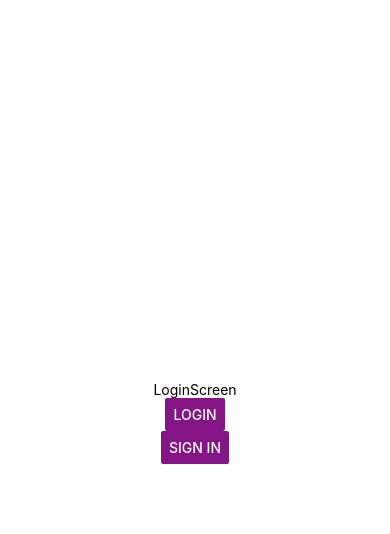
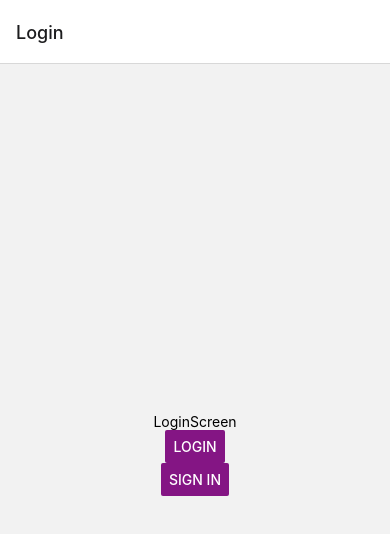
Before and after one commit to DevOli/NoteApp, a React Native app: screen / in a window 390 px wide. Shown: the top 534 px of the page. Built offline with nearby package versions, Linux system fonts and the light colour scheme.

Commit message:
Add navigation component

```diff
--- a/App.tsx
+++ b/App.tsx
@@ -1,10 +1,25 @@
 import React from 'react';
 import {StyleSheet} from 'react-native';
+import {NavigationContainer} from '@react-navigation/native';
+import {createNativeStackNavigator} from '@react-navigation/native-stack';
+
+import HomeScreen from './src/home/HomeScreen';
 import LoginScreen from './src/login/LoginScreen';
+import NoteScreen from './src/note/NoteScreen';
 
-const App = () => {
-  return <LoginScreen />;
-};
+const Stack = createNativeStackNavigator();
+
+const App = () => (
+  <NavigationContainer>
+    <Stack.Navigator initialRouteName="Login">
+      <Stack.Screen name="Login">
+        {props => <LoginScreen {...props} />}
+      </Stack.Screen>
+      <Stack.Screen name="Home" component={HomeScreen} />
+      <Stack.Screen name="Notes" component={NoteScreen} />
+    </Stack.Navigator>
+  </NavigationContainer>
+);
 
 const styles = StyleSheet.create({
   sectionContainer: {
--- a/package.json
+++ b/package.json
@@ -11,6 +11,7 @@
   },
   "dependencies": {
     "@react-navigation/native": "^6.0.8",
+    "@react-navigation/native-stack": "^6.5.0",
     "react": "17.0.2",
     "react-native": "0.67.3",
     "react-native-safe-area-context": "^4.1.2",
--- /dev/null
+++ b/src/home/HomeScreen.tsx
@@ -0,0 +1,16 @@
+import {StyleSheet, Text, View} from 'react-native';
+import React from 'react';
+
+type Props = {};
+
+const HomeScreen = (props: Props) => {
+  return (
+    <View>
+      <Text>Home</Text>
+    </View>
+  );
+};
+
+export default HomeScreen;
+
+const styles = StyleSheet.create({});
--- a/src/login/LoginScreen.tsx
+++ b/src/login/LoginScreen.tsx
@@ -3,13 +3,19 @@ import React from 'react';
 
 type Props = {};
 
-const LoginScreen = (props: Props) => (
-  <View style={styles.centeredButton}>
-    <Text>LoginScreen</Text>
-    <Button title="Login" color="#841584" />
-    <Button title="Sign in" color="#841584" />
-  </View>
-);
+const LoginScreen = ({navigation}) => {
+  return (
+    <View style={styles.centeredButton}>
+      <Text>LoginScreen</Text>
+      <Button
+        title="Login"
+        color="#841584"
+        onPress={() => navigation.navigate('Home')}
+      />
+      <Button title="Sign in" color="#841584" />
+    </View>
+  );
+};
 
 export default LoginScreen;
 
@@ -18,6 +24,5 @@ const styles = StyleSheet.create({
     flex: 1,
     justifyContent: 'center',
     alignItems: 'center',
-    color: '#841584',
   },
 });
--- /dev/null
+++ b/src/note/NoteScreen.tsx
@@ -0,0 +1,16 @@
+import { StyleSheet, Text, View } from 'react-native';
+import React from 'react';
+
+type Props = {};
+
+const NoteScreen = (props: Props) => {
+  return (
+    <View>
+      <Text>NoteScreen</Text>
+    </View>
+  );
+};
+
+export default NoteScreen;
+
+const styles = StyleSheet.create({});
```
Also changed, not shown: src/home/Home.tsx (deleted), 1 other file (tests, documents, lock files or other folders).
